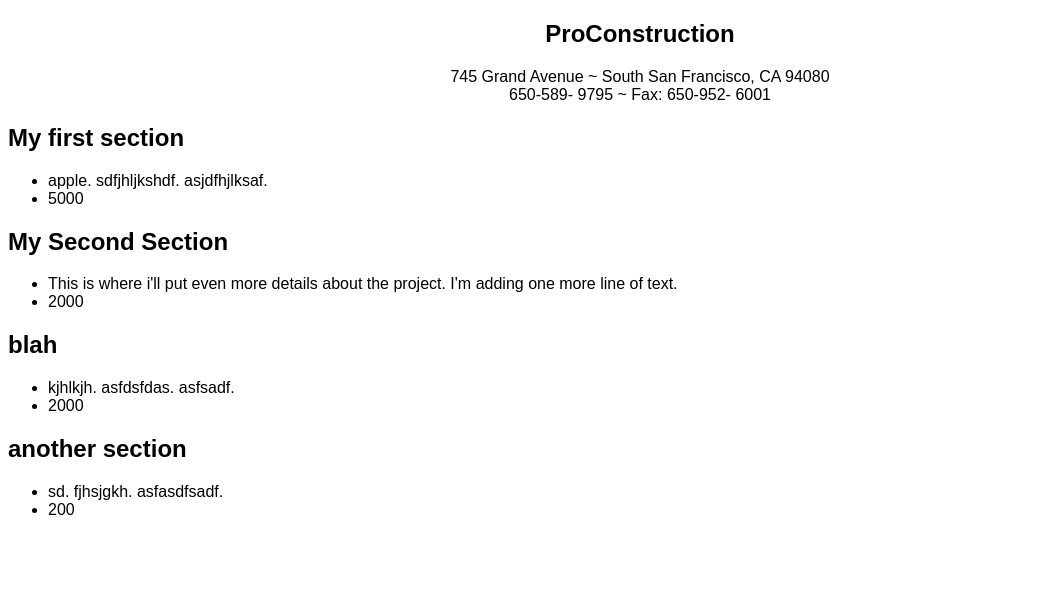
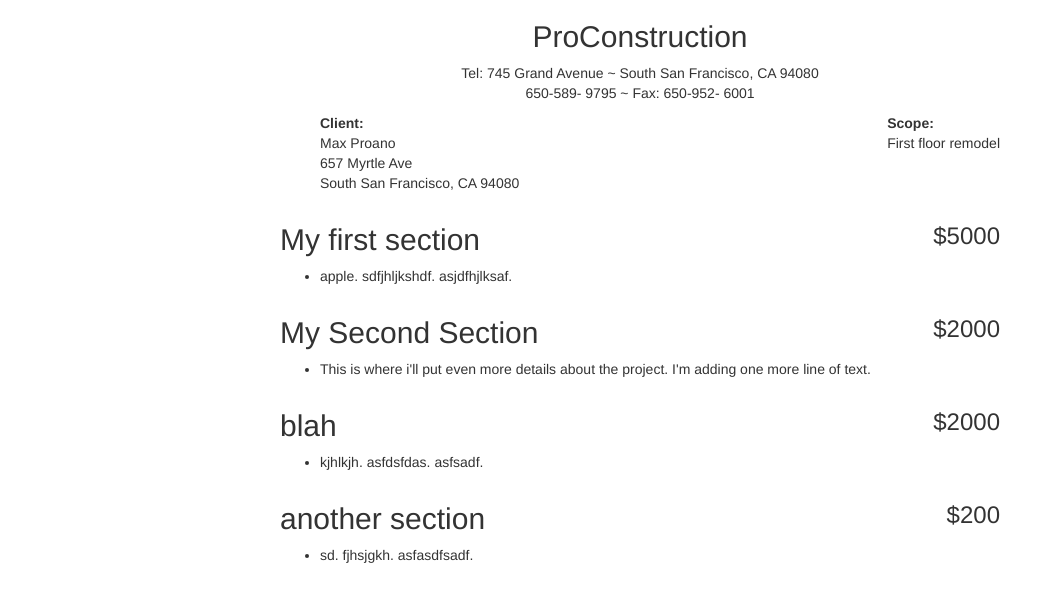
Before and after one commit to maxmilpro/prosite, a Django app: page /bids/proposal/1/final_doc/ in a window 1280 px wide. Shown: the top 602 px of the page, without its empty margins (0-1055 px from the left). Run offline with Django 3.2, Linux system fonts and the light colour scheme; data comes from the database, SQL or seed files in the repository; both versions use the stored data as it was after the commit; some libraries are stand-ins or nearby versions.

Commit message:
Add more elements to final_bid.html

```diff
--- a/bids/static/css/final_bid.css
+++ b/bids/static/css/final_bid.css
@@ -1,5 +1,5 @@
 body {
-    font-family: Arial, Helvetica, sans-serif;
+    font-family:Arial, Helvetica, sans-serif;
 }
 
 #title {
--- a/bids/templates/bids/base.html
+++ b/bids/templates/bids/base.html
@@ -11,7 +11,7 @@
     <meta name="author" content="">
     <link rel="icon" href="../../favicon.ico">
 
-    <title>Navbar Template for Bootstrap</title>
+    <title>Prosite</title>
 
     <!-- Bootstrap core CSS -->
     <link rel="stylesheet" href="//maxcdn.bootstrapcdn.com/bootstrap/3.2.0/css/bootstrap.min.css">
--- a/bids/templates/bids/final_bid.html
+++ b/bids/templates/bids/final_bid.html
@@ -3,40 +3,57 @@
 <!DOCTYPE html>
 <html>
 <head>
+  <title>Prosite Proposal</title>
+  <meta charset="utf-8">
+  <meta name="viewport" content="width=device-width, initial-scale=1">
   <link type="text/css" rel="stylesheet" href="/../static/css/final_bid.css">
+  <link rel="stylesheet" href="//maxcdn.bootstrapcdn.com/bootstrap/3.2.0/css/bootstrap.min.css">
+  <script src="https://ajax.googleapis.com/ajax/libs/jquery/1.12.2/jquery.min.js"></script>
+  <script src="http://maxcdn.bootstrapcdn.com/bootstrap/3.3.6/js/bootstrap.min.js"></script>
 </head>
-
 <body>
-
+<div style="margin:auto;width:750px">
 <!-- ProConstruction Title -->
   <div id="title">
     <h2>ProConstruction</h2>
-  <p>745 Grand Avenue ~ South San Francisco, CA 94080<br>650-589- 9795 ~ Fax: 650-952- 6001</p>
+    <p>Tel: 745 Grand Avenue ~ South San Francisco, CA 94080<br>650-589- 9795 ~ Fax: 650-952- 6001</p>
   </div>
 
 <!-- Contact Info -->
-<div>
-  <div>
-
+  <div class="container-fluid">
+    <div style="float:left">
+      <ul style="list-style-type:none">
+        <li><b>Client:</b></li>
+        <li>{{ proposal.project.customer }}</li>
+        <li>{{ proposal.project.customer.street }}</li>
+        <li>{{ proposal.project.customer.city }}, {{ proposal.project.customer.state }} {{ proposal.project.customer.zip_code }}</li>
+      </ul>
     </div>
-  <div>
+    <div style="float:right">
+      <ul style="list-style-type:none">
+        <li><b>Scope:</b></li>
+        <li>First floor remodel</li>
+      </ul>
     </div>
   </div>
 
 <!-- Sections -->
-<div>
 {% for section in proposal.section_set.all %}
-  <h2>{{ section.title }}</h2>
+  <div class="container-fluid">
+    <div style="float:left"><h2>{{ section.title }}</h2></div>
+    <div style="float:right"><h3>${{ section.cost }}</h3></div>
+  </div>
+  <div class="container-fluid">
     <ul>
       <li>{{ section.details }}</li>
-      <li>{{ section.cost }}</li>
     </ul>
+  </div>
 {% endfor %}
-</div>
 
 <!-- Totals -->
   <div>
 
   </div>
+</div>
 
 </body>
```
Also changed, not shown: db.sqlite3, 1 other file. Lines whose indentation alone changed are shown as unchanged.
